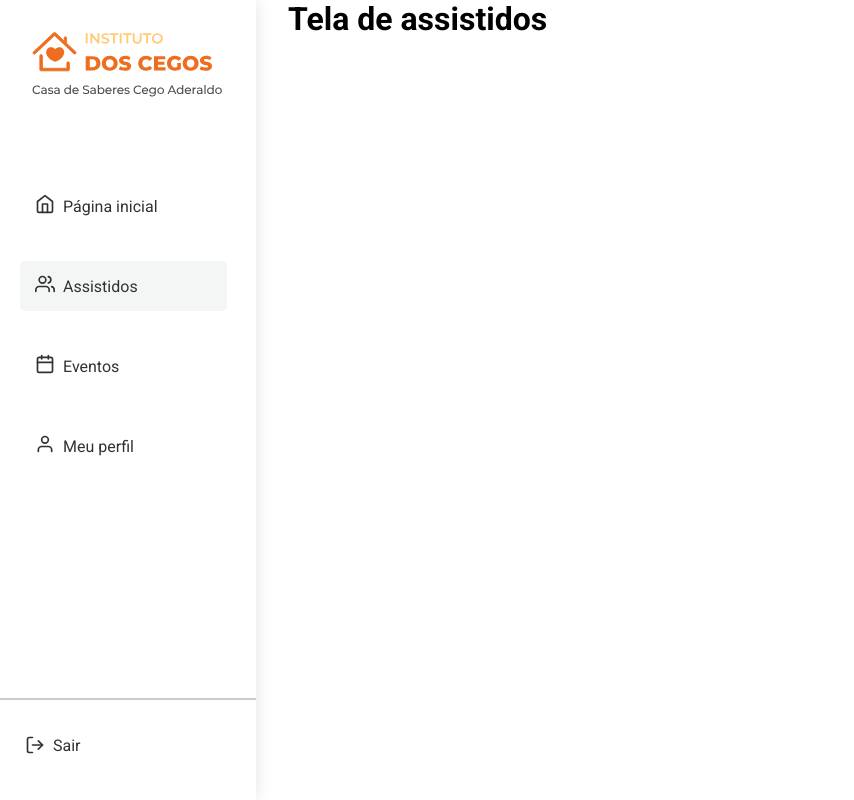
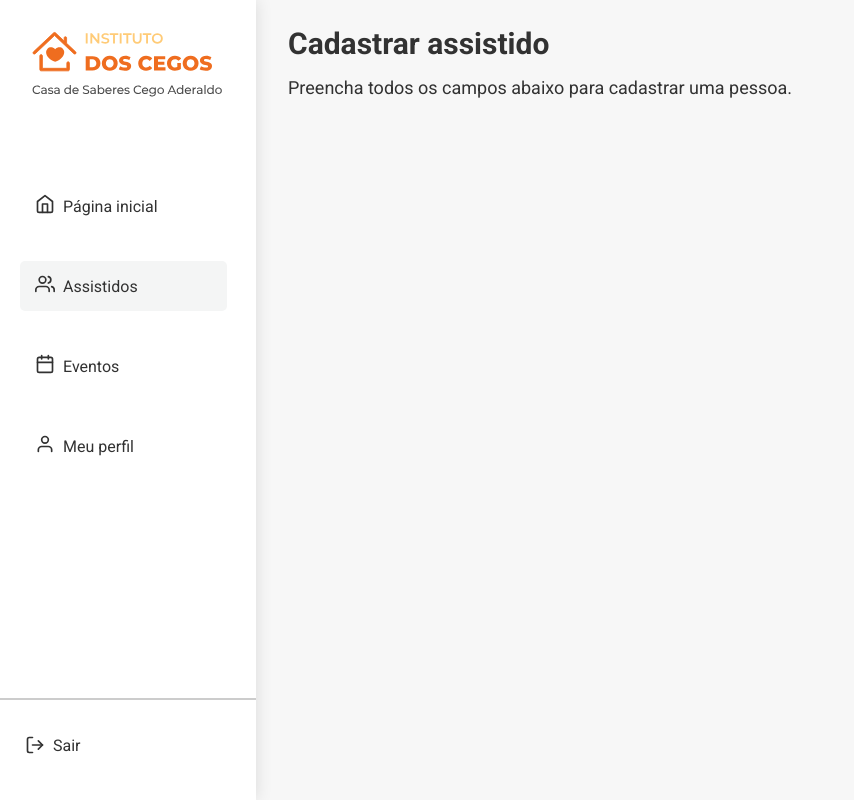
Before and after one commit to dev-inove/instituto-dos-cegos-front, a React (Create React App) app: page /assisted in a window 1280 px wide. Shown: the whole page, without its empty margins (0-854 px from the left). Built offline with nearby package versions, Linux system fonts and the light colour scheme.

Commit message:
IDC22-14 - Adicionando validações Yup no cadastro de assistido

```diff
--- a/package.json
+++ b/package.json
@@ -13,6 +13,7 @@
     "@types/react-dom": "^17.0.11",
     "@types/react-router-dom": "^5.3.3",
     "@types/styled-components": "^5.1.23",
+    "date-fns": "^2.28.0",
     "formik": "^2.2.9",
     "react": "^17.0.2",
     "react-dom": "^17.0.2",
--- a/src/components/Layout/index.tsx
+++ b/src/components/Layout/index.tsx
@@ -1,16 +1,17 @@
 import React from 'react';
 
 import Sidebar from '~/components/SideBar/index';
+import * as S from './styles';
 
 function Layout(props: any) {
   const { history, children } = props;
 
   return (
     <div>
-      <div style={{ display: 'flex' }}>
+      <S.ContainerContent>
         <Sidebar history={history} />
-        <div style={{ marginLeft: '18rem' }}>{children}</div>
-      </div>
+        <S.ContentChildren>{children}</S.ContentChildren>
+      </S.ContainerContent>
     </div>
   );
 }
--- /dev/null
+++ b/src/components/Layout/styles.ts
@@ -0,0 +1,11 @@
+import styled from 'styled-components';
+
+export const ContainerContent = styled.div`
+  display: flex;
+  height: 100vh;
+  background-color: var(--backgroundGrayContent);
+`;
+
+export const ContentChildren = styled.div`
+  margin-left: 18rem;
+`;
--- a/src/pages/Assisteds/index.tsx
+++ b/src/pages/Assisteds/index.tsx
@@ -1,9 +1,79 @@
 import React from 'react';
+import { Formik, Form } from 'formik';
+import * as Yup from 'yup';
+import { parse, isDate } from 'date-fns';
+
+import * as S from './styles';
+
+function parseDateString(value, originalValue) {
+  const parsedDate = isDate(originalValue)
+    ? originalValue
+    : parse(originalValue, 'yyyy-MM-dd', new Date());
+
+  return parsedDate;
+}
+
+const today = new Date();
+
+const schema = Yup.object().shape({
+  name: Yup.string().required('O e-mail é obrigatório'),
+  socialName: Yup.string().min(2, 'Digite pelo menos 2 caracteres'),
+  date: Yup.date()
+    .transform(parseDateString)
+    .max(today)
+    .required('A data é obrigatória'),
+  civilState: Yup.string().required('Estado civil é obrigatório'),
+  sex: Yup.string().required('O sexo é obrigatório'),
+  nationality: Yup.string().required('A nacionalidade é obrigatório'),
+  naturalness: Yup.string(),
+  degreeDisability: Yup.string().required(
+    'O grau de deficiência é obrigatório'
+  ),
+  number: Yup.number()
+    .min(9, 'Digite pelo menos 9 digitos')
+    .integer('Deve ser um número valido')
+    .required('O número é obrigatório'),
+  email: Yup.string()
+    .email('Email inválido')
+    .required('O e-mail é obrigatório'),
+  RG: Yup.number()
+    .integer('Deve ser um número valido')
+    .required('O RG é obrigatório'),
+  RGDispatcher: Yup.string().required('O orgão expeditor é obrigatório'),
+  RGEmissionDate: Yup.date()
+    .transform(parseDateString)
+    .max(today)
+    .required('A data de emissão é obrigatória'),
+  CPF: Yup.number()
+    .integer('Deve ser um número valido')
+    .min(11, 'Digite pelo menos 11 digitos')
+    .required('O CPF é obrigatório'),
+});
 
 function Assisted() {
+  const registerInfo = {
+    socialName: '',
+    name: '',
+    date: '',
+    civilState: '',
+    sex: '',
+    nationality: '',
+    naturalness: '',
+    degreeDisability: '',
+    number: '',
+    email: '',
+    RG: '',
+    RGDispatcher: '',
+    RGEmissionDate: '',
+    CPF: '',
+  };
+
   return (
     <div>
-      <h1>Tela de assistidos</h1>
+      <S.Welcome>Cadastrar assistido</S.Welcome>
+      <S.WelcomeParagraph>
+        Preencha todos os campos abaixo para cadastrar uma pessoa.
+      </S.WelcomeParagraph>
     </div>
   );
 }
--- /dev/null
+++ b/src/pages/Assisteds/styles.ts
@@ -0,0 +1,21 @@
+import styled from 'styled-components';
+
+export const Container = styled.div`
+
+`;
+
+export const Welcome = styled.h1`
+  margin-top: 20px;
+  font-size: 30px;
+  font-weight: 600;
+  line-height: 47px;
+  color: var(--textColor500);
+`;
+
+export const WelcomeParagraph = styled.p`
+  margin-top: 5px;
+  font-size: 18px;
+  font-weight: 400;
+  line-height: 31px;
+  color: var(--textColor500);
+`;
--- a/src/styles/global.ts
+++ b/src/styles/global.ts
@@ -4,6 +4,7 @@ const Global = createGlobalStyle`
 :root {
     --background: rgba(255,255,255,1.0);
     --backgroundGray: rgba(242, 242, 242, 1);
+    --backgroundGrayContent: #F7F7F7;
     --textGray: rgba(96, 96, 96, 1);
 
     --lightGreen: rgba(64, 217, 184, 1);
```
Also changed, not shown: 1 other file (tests, documents, lock files or other folders).
